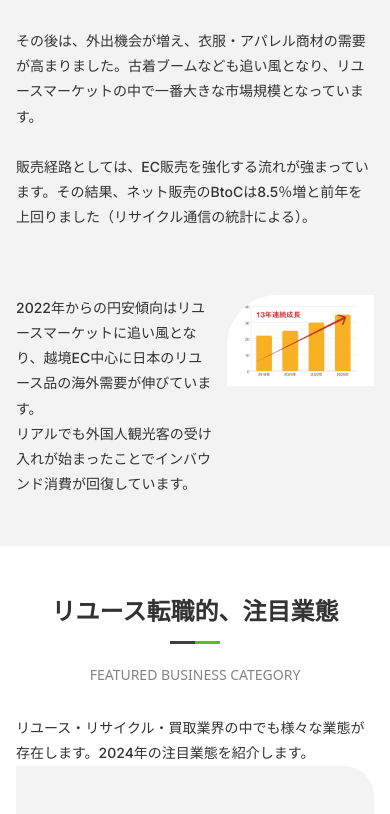
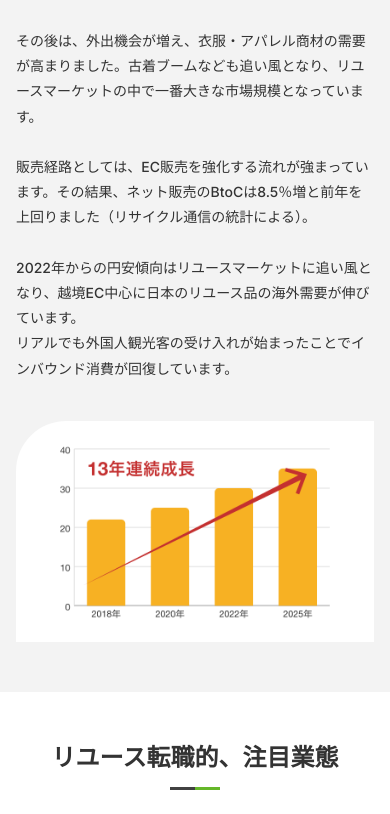
Before and after one commit to purity111/amb-work, a Next.js app: page /business/business-new in a window 390 px wide. Shown: the part 2151-2965 px from the top of the page. Built offline with nearby package versions, Linux system fonts and the light colour scheme; no server answers.

Commit message:
business-new fix

```diff
--- a/src/app/business/business-new/page.tsx
+++ b/src/app/business/business-new/page.tsx
@@ -62,7 +62,7 @@ export default function BusinessNewPage() {
                             </h2>
                             <p className='text-center text-[14px] text-gray-600 font-sans'>LATEST TRENDS</p>
                         </div>
-                        <p className="text-sm md:text-base my-10 leading-[1.8] font-medium">
+                        <p className="text-sm md:text-base mt-10 md:my-10 leading-[1.8] font-medium">
                             最新のリユース市場規模は、前年比7.4%増の2.9兆円です（リサイクル通信の統計による）。2009年以降、13年連続で拡大しており、日本でも有数の成長マーケットといえるでしょう。そのため各社、企業業績が好調で、採用も積極的です。2023年には3兆2500億円、2030年には4兆円規模に拡大すると予測がされているため、業界で働くにはベストタイミングです。<br /><br />
                             <span className="text-[#ff8a34]">■</span>買取<br />
                             コロナ禍ではリモートワークなど、在宅時間の増加から、家の片付け、物の整理をする人が増加。それに伴ってフリマアプリを中心に買取需要が伸びました。<br /><br />
@@ -74,12 +74,12 @@ export default function BusinessNewPage() {
                             その後は、外出機会が増え、衣服・アパレル商材の需要が高まりました。古着ブームなども追い風となり、リユースマーケットの中で一番大きな市場規模となっています。<br /><br />
                             販売経路としては、EC販売を強化する流れが強まっています。その結果、ネット販売のBtoCは8.5％増と前年を上回りました（リサイクル通信の統計による）。<br /><br />
                         </p>
-                        <div className="flex justify-between gap-[4%] items-start">
-                            <p className="text-sm md:text-base leading-[1.8] font-medium w-[55%]">
+                        <div className="flex flex-col md:flex-row justify-between gap-[4%] items-start">
+                            <p className="text-sm md:text-base leading-[1.8] font-medium w-full md:w-[55%] pb-10 md:pb-0">
                                 2022年からの円安傾向はリユースマーケットに追い風となり、越境EC中心に日本のリユース品の海外需要が伸びています。<br />
                                 リアルでも外国人観光客の受け入れが始まったことでインバウンド消費が回復しています。
                             </p>
-                            <div className="w-[41%]">
+                            <div className="w-full md:w-[41%]">
                                 <Image
                                     src="/images/business-new/trend.png"
                                     alt="Trends"
@@ -136,7 +136,7 @@ export default function BusinessNewPage() {
                         リユース転職では、リユース・リサイクル・買取業界の今後のさらなる成長のポイントとしてグローバル化とテクノロジー化の２つがあると考えています。
                     </p>
 
-                    <div className="flex flex-col md:flex-row gap-[3%] max-w-[960px] mx-auto px-4 lg:px-0">
+                    <div className="flex flex-col md:flex-row gap-[3%] max-w-[960px] mx-auto">
                         {GLOBALIZATION_SECTION_DATA.map((sectionData, index) => (
                             <GlobalizationSection key={index} {...sectionData} />
                         ))}
```
